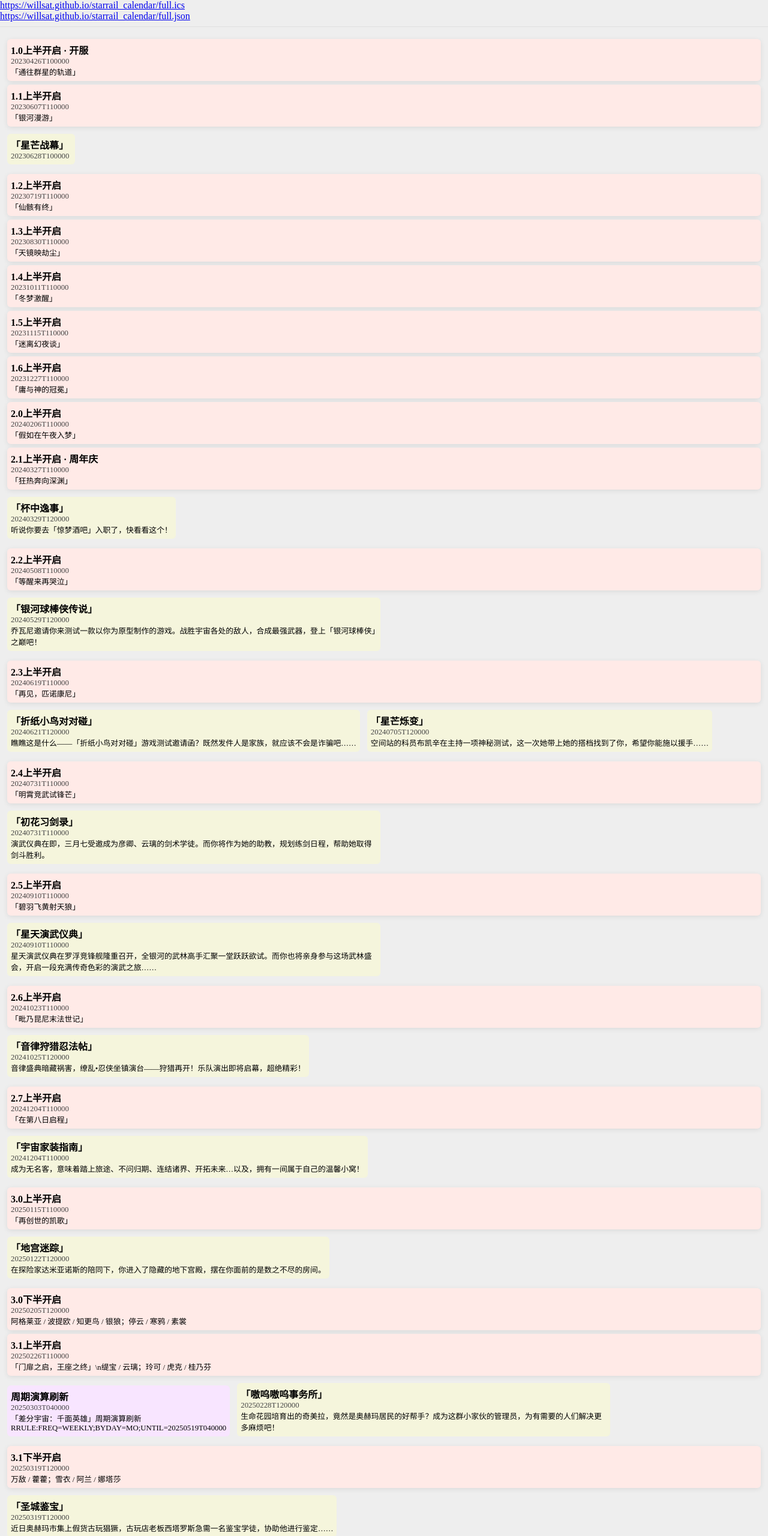
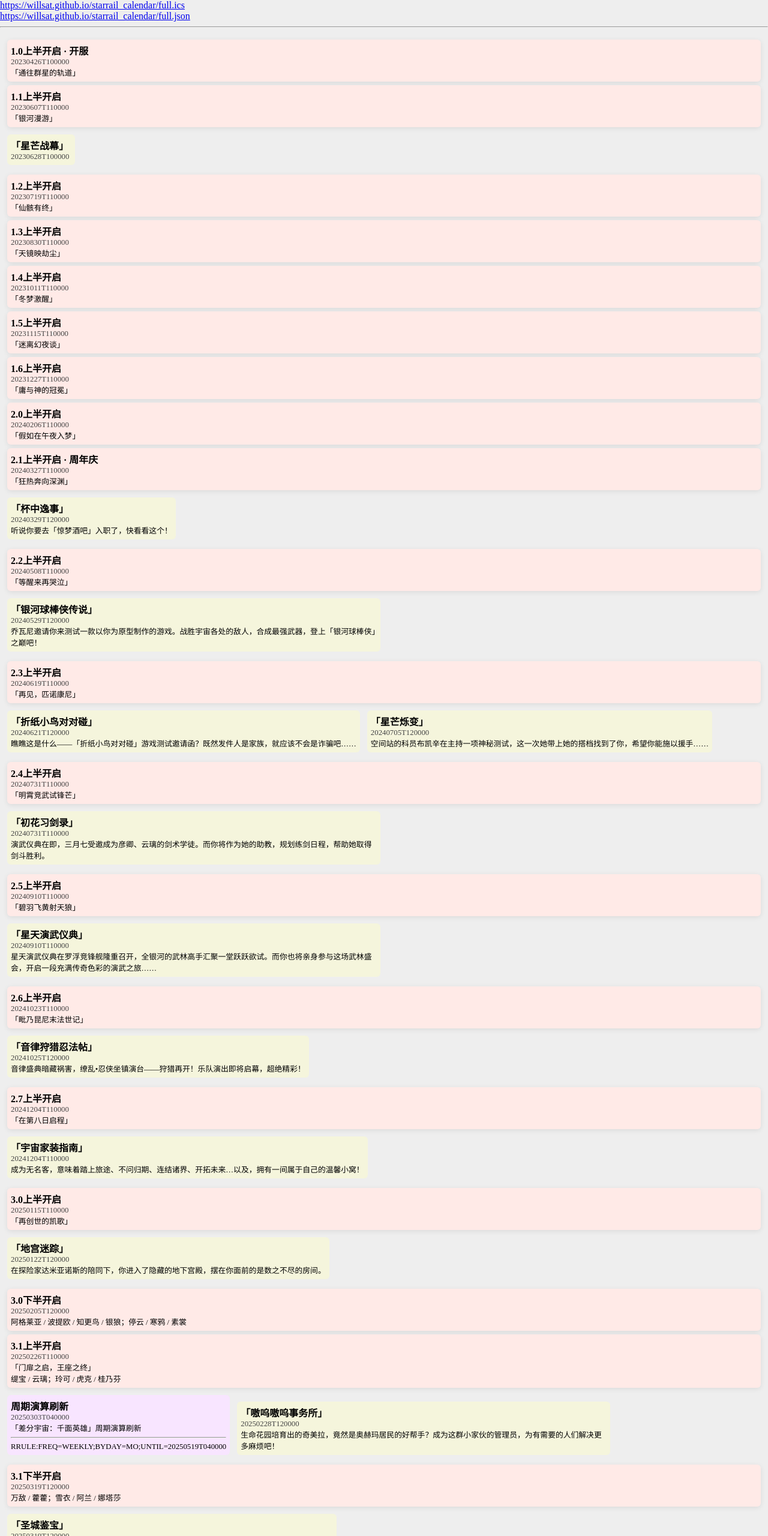
Before and after one commit to WillSat/starrail_calendar, a plain HTML site: page index.html in a window 1280 px wide. Shown: the top 2560 px of the page at 60% size. Drawn offline with Linux system fonts and the light colour scheme.

Commit message:
2504051337

```diff
--- a/css/full.css
+++ b/css/full.css
@@ -5,12 +5,6 @@
 body {
     margin: 0;
     background-color: #eeeeee;
-}
-
-hr {
-    background-color: #e0e0e0;
-    border: 0;
-    height: 1px;
 }
 
 #event_list {
--- a/full.json
+++ b/full.json
@@ -202,7 +202,7 @@
         "20250409T110000",
         null,
         "「致开拓的你」：获取1600星琼&10燃料",
-        "致开拓的你，星轨长伴，寰宇同歌。\\n\\n● 3.2版本更新后 至 2025/04/26 12:00 期间，开拓者可以在「致开拓的你」活动页面选择一位角色作为邀请对象，在后续收到其来信和赠礼。在此期间可以修改已选择的角色，超过此时间后无法进行选择或修改。\\n● 2025/04/26 12:00 至 2025/05/21 06:00 期间，开拓者进入「致开拓的你」活动页面，将会收到受邀请角色的来信，点击领取按钮获得附赠的星琼*1600与燃料*10奖励。\\n● 如在 2025/04/26 12:00 前未邀请角色，将随机收到一名可邀请角色的来信。\\n● 活动结束后，将无法收到角色来信并领取奖励。"
+        "致开拓的你，星轨长伴，寰宇同歌。\\n● 3.2版本更新后 至 2025/04/26 12:00 期间，开拓者可以在「致开拓的你」活动页面选择一位角色作为邀请对象，在后续收到其来信和赠礼。在此期间可以修改已选择的角色，超过此时间后无法进行选择或修改。\\n● 2025/04/26 12:00 至 2025/05/21 06:00 期间，开拓者进入「致开拓的你」活动页面，将会收到受邀请角色的来信，点击领取按钮获得附赠的星琼*1600与燃料*10奖励。\\n● 如在 2025/04/26 12:00 前未邀请角色，将随机收到一名可邀请角色的来信。\\n● 活动结束后，将无法收到角色来信并领取奖励。"
     ],
     [
         "20250409T110000",
--- a/js/full.js
+++ b/js/full.js
@@ -31,8 +31,8 @@ const eventListEle = document.getElementById('event_list');
         sumEle.textContent = sum;
         begSpan.textContent = beg;
         endSpan.textContent = end ?? '';
-        desEle.textContent = des ?? '';
-        if (rrule) desEle.innerHTML += `<br>RRULE:${rrule}`;
+        if (des) desEle.innerHTML = des.replaceAll('\\n', '<br>');
+        if (rrule) desEle.innerHTML += `<hr>RRULE:${rrule}`;
 
         dtEle.appendChild(begSpan);
         dtEle.appendChild(endSpan);
```
Also changed, not shown: 1 other file.
